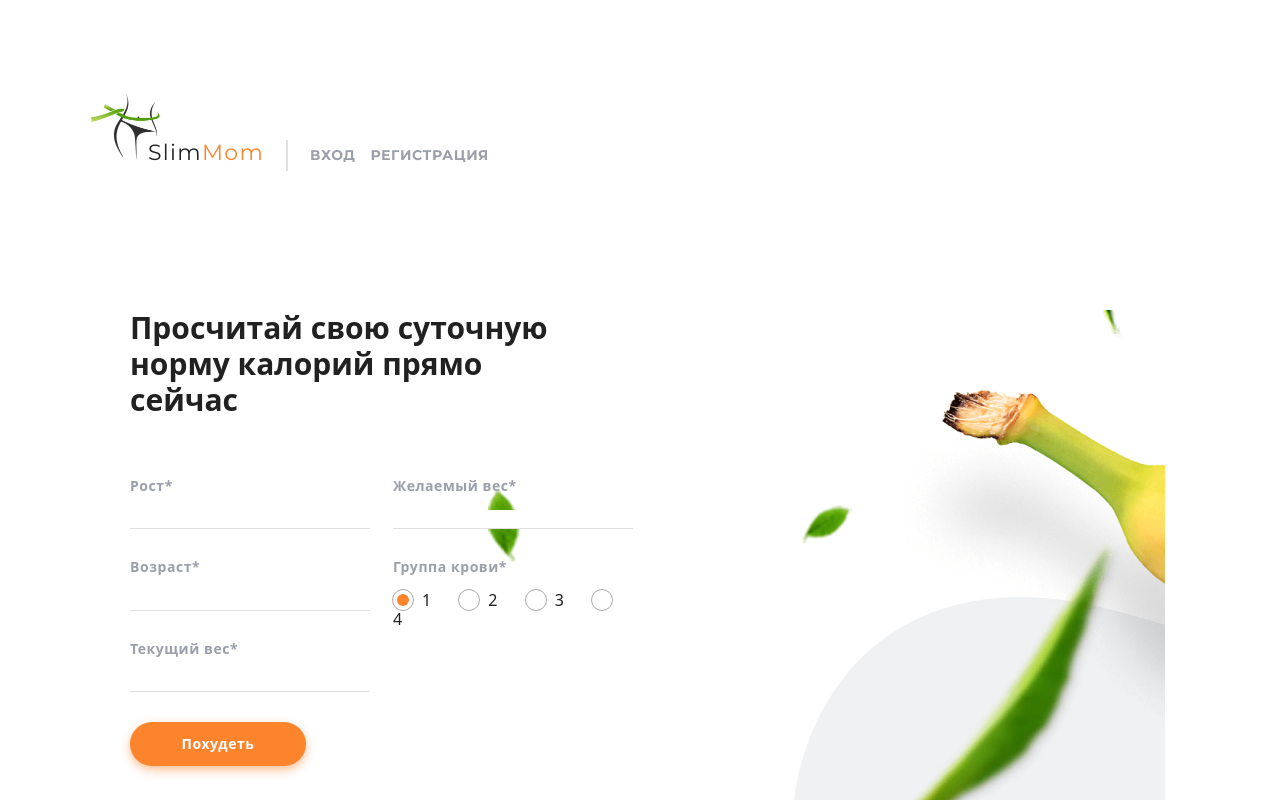
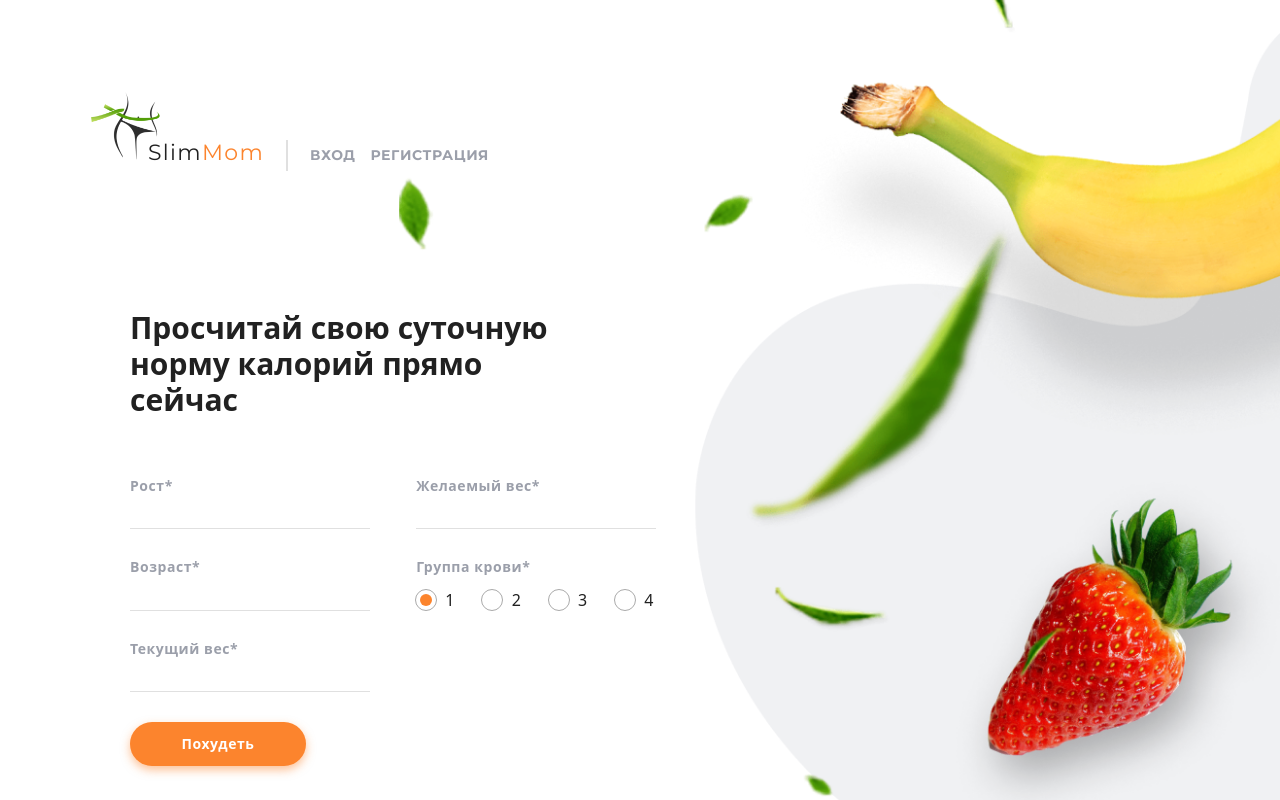
Before and after one commit to SerhioAndros/team-project-react-slim-mom, a React (Create React App) app: page / in a window 1280 px wide. Shown: the top 800 px of the page. Built offline with nearby package versions, Linux system fonts and the light colour scheme.

Commit message:
css for bg img

```diff
--- /dev/null
+++ b/src/App.css
@@ -0,0 +1,20 @@
+@media screen and (min-width: 768px) {
+  .appWrapper {
+    background-image: url(./images/bg/bg-tablet-1.png);
+    overflow: visible;
+    background-repeat: no-repeat;
+    background-size: contain;
+    background-position-x: right;
+    background-position-y: 430px;
+  }
+}
+
+@media screen and (min-width: 1280px) {
+  .appWrapper {
+    background-image: url(./images/bg/bg-desktop.png);
+    background-repeat: no-repeat;
+    background-size: contain;
+    background-position-x: right;
+    background-position-y: bottom;
+  }
+}
--- a/src/App.js
+++ b/src/App.js
@@ -6,8 +6,7 @@ import PrivateRoute from "./routes/privateRoute";
 import NotFound from "./pages/notFoundPage";
 import { AppLoader } from "./shared/components/loader/Loader";
 import PublicRouteReg from "./routes/publicRouteReg";
-
-// test2
+import "./App.css";
 
 const HomePage = lazy(() =>
   import("./pages/homePage" /* webpackChunkName: 'home-page' */)
@@ -39,7 +38,7 @@ class App extends Component {
   };
   render() {
     return (
-      <>
+      <div className="appWrapper">
         <Suspense fallback={<AppLoader />}>
           <NavBar />
           <Switch>
@@ -79,7 +78,7 @@ class App extends Component {
             <Route component={NotFound} />
           </Switch>
         </Suspense>
-      </>
+      </div>
     );
   }
 }
--- a/src/components/Section/Section.module.css
+++ b/src/components/Section/Section.module.css
@@ -6,11 +6,14 @@
 @media screen and (min-width: 768px) {
   .section {
     margin-top: 100px;
+    margin-bottom: 0;
+    padding-bottom: 400px;
   }
 }
 
 @media screen and (min-width: 1280px) {
   .section {
     margin-top: 140px;
+    padding-bottom: 60px;
   }
 }
--- a/src/components/mainForm/MainForm.js
+++ b/src/components/mainForm/MainForm.js
@@ -5,10 +5,8 @@ import { CalculatorSchema } from "./validationSchema";
 
 const MainForm = ({ onSubmit, initialValues, phraze }) => {
   return (
-    <div className={styled.bg}>
-      <h1 className={styled.titleH}>
-        {phraze}
-      </h1>
+    <div>
+      <h1 className={styled.titleH}>{phraze}</h1>
       <Formik
         enableReinitialize
         initialValues={initialValues}
@@ -33,7 +31,6 @@ const MainForm = ({ onSubmit, initialValues, phraze }) => {
                   component="div"
                   className={styled.errorLowerDiv}
                 />
-
 
                 <label htmlFor="age" className={styled.label}>
                   Возраст*
--- a/src/components/mainForm/MainForm.module.css
+++ b/src/components/mainForm/MainForm.module.css
@@ -106,13 +106,6 @@ input[type="radio"]:checked ~ span:after {
 }
 
 @media screen and (min-width: 768px) {
-  .bg {
-    background-image: url(../../images/bg/bg-tablet-1.png);
-    background-repeat: no-repeat;
-    background-size: contain;
-    height: 1024px;
-    background-position: 25px 212px;
-  }
   .titleH {
     font-weight: 700;
     font-size: 30px;
@@ -146,20 +139,11 @@ input[type="radio"]:checked ~ span:after {
 }
 
 @media screen and (min-width: 1280px) {
-  .bg {
-    background-image: url(../../images/bg/bg-desktop.png);
-    background-repeat: no-repeat;
-    background-size: contain;
-    height: 850px;
-    background-position: 339px -5px;
-    /* padding-top: 200px; */
-  }
-
   .titleH {
     width: 450px;
   }
 
   .containerDivFlex {
-    width: 50%;
+    width: 55%;
   }
 }
--- a/src/index.css
+++ b/src/index.css
@@ -50,9 +50,9 @@ img {
 /*
  * Стили компонента App
  */
-.App {
+/* .App {
   display: grid;
   grid-template-columns: 1fr;
   grid-gap: 16px;
   padding-bottom: 24px;
-}
+} */
--- a/src/navBar/navBar.js
+++ b/src/navBar/navBar.js
@@ -8,10 +8,12 @@ import AuthNav from "./authNav";
 import { getIsAuth } from "../redux/auth/auth-selectors";
 
 const NavBar = ({ isAuthenticated }) => (
-  <header className={styles.headerBar}>
-    <Navigation />
-    {isAuthenticated ? <UserMenu /> : <AuthNav />}
-  </header>
+  <div className={styles.headerContainer}>
+    <div className={styles.headerSection}>
+      <Navigation />
+      {isAuthenticated ? <UserMenu /> : <AuthNav />}
+    </div>
+  </div>
 );
 
 const mapStateToProps = (state) => ({
--- a/src/navBar/navBar.module.css
+++ b/src/navBar/navBar.module.css
@@ -1,15 +1,10 @@
-.headerBar {
-  top: 0;
-  left: 0;
-  z-index: 1100;
+.headerSection {
   display: flex;
   justify-content: space-between;
   align-items: center;
   height: 80px;
   width: 100%;
-  margin: 18px 0;
-  /* padding: 18px 0; */
-  background-color: #ffffff;
+  padding: 18px 15px;
   border-bottom: 2px solid #e0e0e0;
 }
 
@@ -24,17 +19,21 @@
 }
 
 @media screen and (min-width: 768px) {
-  .headerBar {
-    margin: 18px 0;
-    padding: 0 70px;
+  .headerContainer {
+    padding: 0;
+  }
+  .headerSection {
+    padding: 18px 70px;
   }
 }
 
 @media screen and (min-width: 1280px) {
-  .headerBar {
-    /* padding: 90px; */
-    margin: 90px 0;
-    padding: 0 90px;
+  .headerContainer {
+    padding: 90px 90px;
+    padding-bottom: 0;
+  }
+  .headerSection {
+    padding: 0;
     justify-content: flex-start;
     align-items: baseline;
     border-bottom: none;
--- a/src/navBar/navigation.module.css
+++ b/src/navBar/navigation.module.css
@@ -1,7 +1,7 @@
 .logoWrapper {
   display: flex;
   align-items: center;
-  margin-left: 15px;
+  /* margin-left: 15px; */
 }
 .logoImg {
   width: 50px;
```
